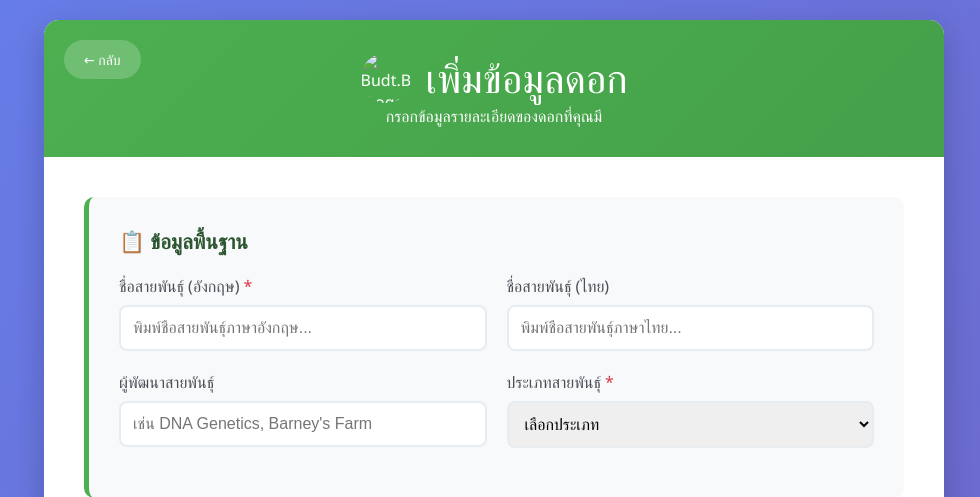
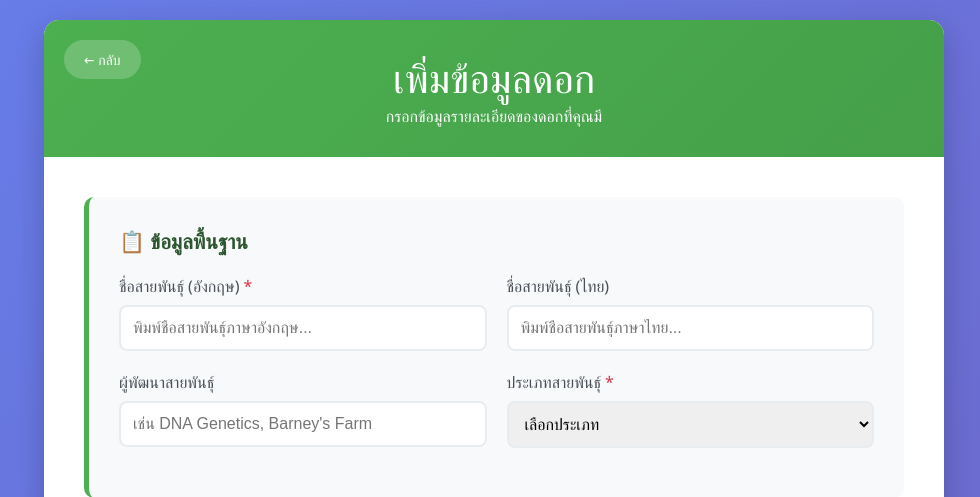
Before and after one commit to ducklor-adv/BudtboyV1, a Flask app: template templates/add_buds.html in a window 1280 px wide. Shown: the top 497 px of the page, without its empty margins (146-1126 px from the left). Run offline with Flask 3, Linux system fonts and the light colour scheme; the template is opened without the code that fills it, so the values that code supplies are empty; some libraries are stand-ins or nearby versions.

Commit message:
Assistant checkpoint: Remove logo from add-buds header
Assistant generated file changes:
- templates/add_buds.html: Remove logo image from header

---

User prompt:

add-buds มันมีรูปที่อยู่ส่วนหัว เอาออกไม่ต้องแสดง

Replit-Commit-Author: Assistant
Replit-Commit-Session-Id: 7add112f-5c56-440f-828c-2e9185658af3

```diff
--- a/templates/add_buds.html
+++ b/templates/add_buds.html
@@ -896,10 +896,7 @@
     <div class="container">
         <div class="header">
             <a href="/profile" class="back-btn">← กลับ</a>
-            <div style="display: flex; align-items: center; justify-content: center; gap: 15px;">
-                <img src="/attached_assets/budt_boy_logo.png" alt="Budt.Boy Logo" style="width: 50px; height: 50px; border-radius: 50%; object-fit: cover;">
-                <h1>เพิ่มข้อมูลดอก</h1>
-            </div>
+            <h1>เพิ่มข้อมูลดอก</h1>
             <div class="subtitle">กรอกข้อมูลรายละเอียดของดอกที่คุณมี</div>
         </div>
 
```
